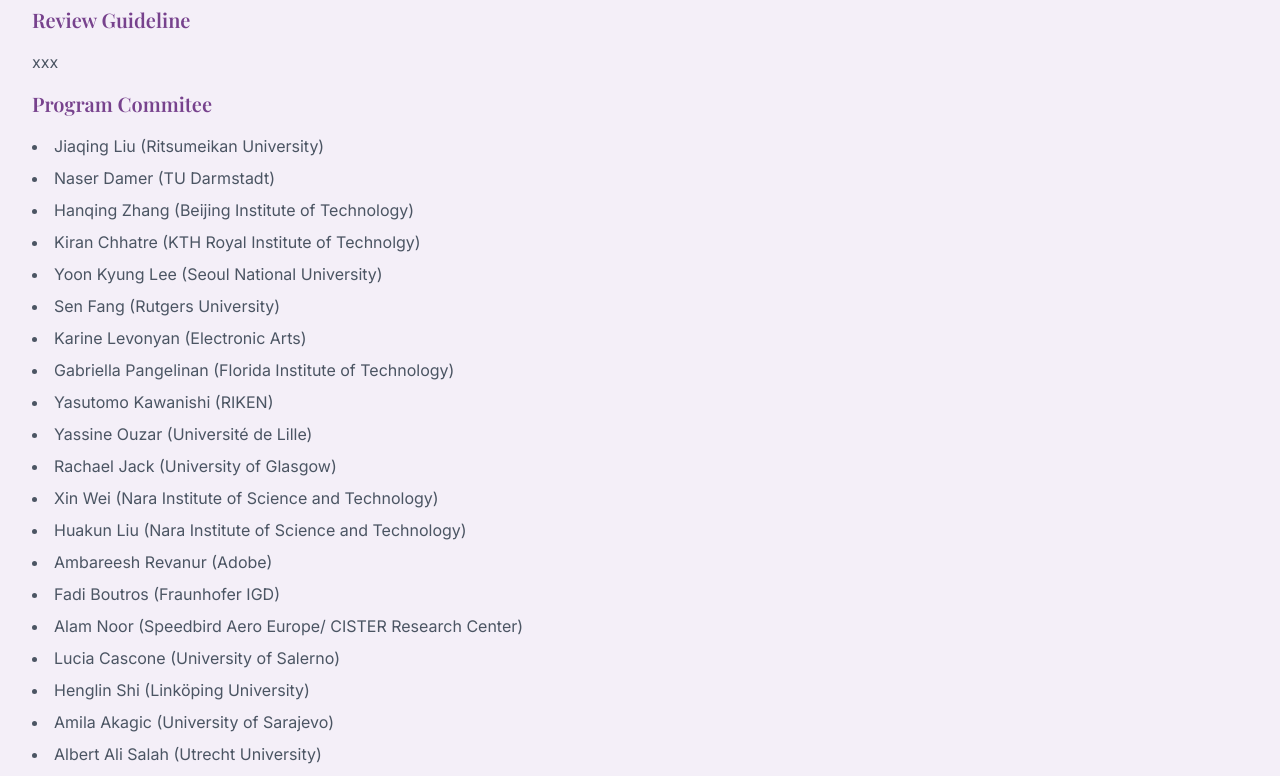
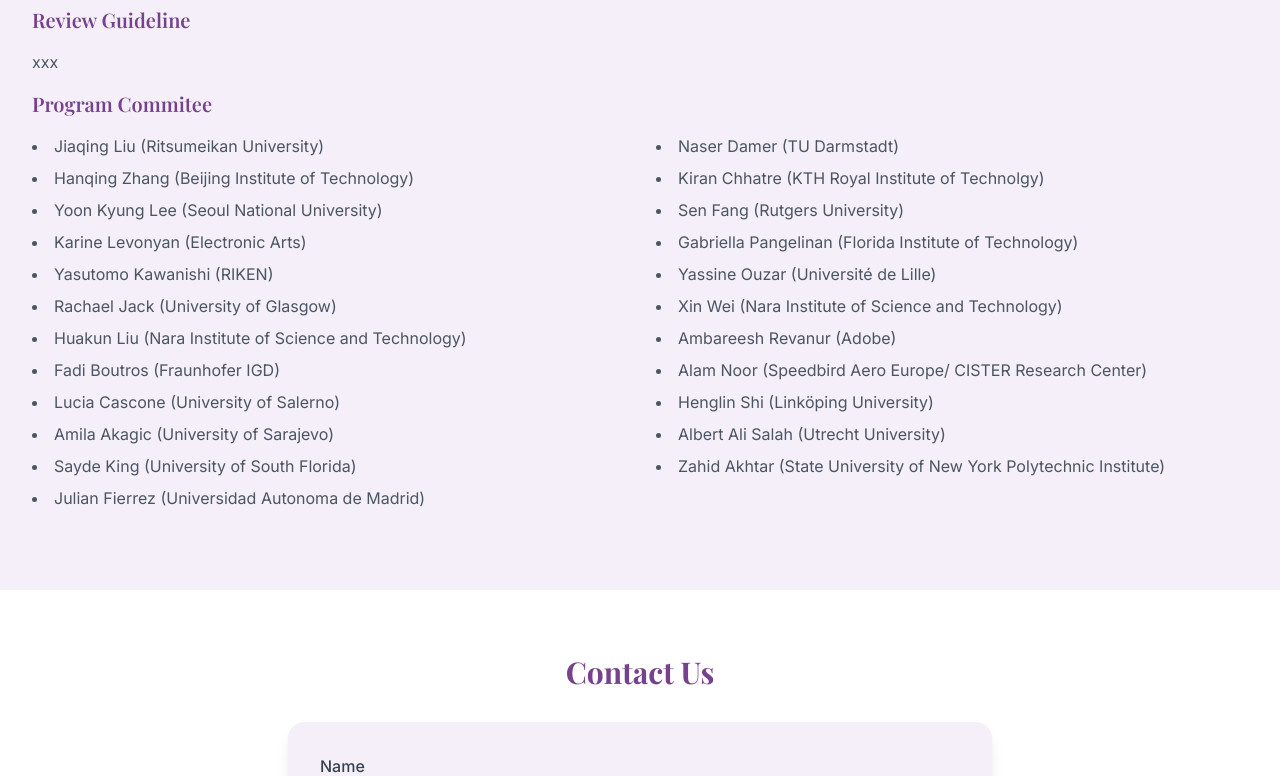
Before and after one commit to ElizaZhou96/EmpAI26, a React (Vite) app: page / in a window 1280 px wide. Shown: the part 5400-6176 px from the top of the page. Built offline with nearby package versions, Linux system fonts and the light colour scheme.

Commit message:
Update App.tsx

```diff
--- a/src/App.tsx
+++ b/src/App.tsx
@@ -452,7 +452,8 @@
 
 			<h3 className="text-xl font-semibold text-[#77428D] mb-4">Program Commitee</h3>
             <p className="text-gray-600 mb-4">
-            <ul className="text-gray-600 mb-4 list-disc list-inside space-y-2">
+            {/* <ul className="text-gray-600 mb-4 list-disc list-inside space-y-2"> */}
+			<ul className="text-gray-600 mb-4 grid grid-cols-2 gap-x-8 gap-y-2 list-disc list-inside">
 				<li>Jiaqing Liu (Ritsumeikan University) </li>
 				<li>Naser Damer (TU Darmstadt) </li>
 				<li>Hanqing Zhang (Beijing Institute of Technology) </li>
```
